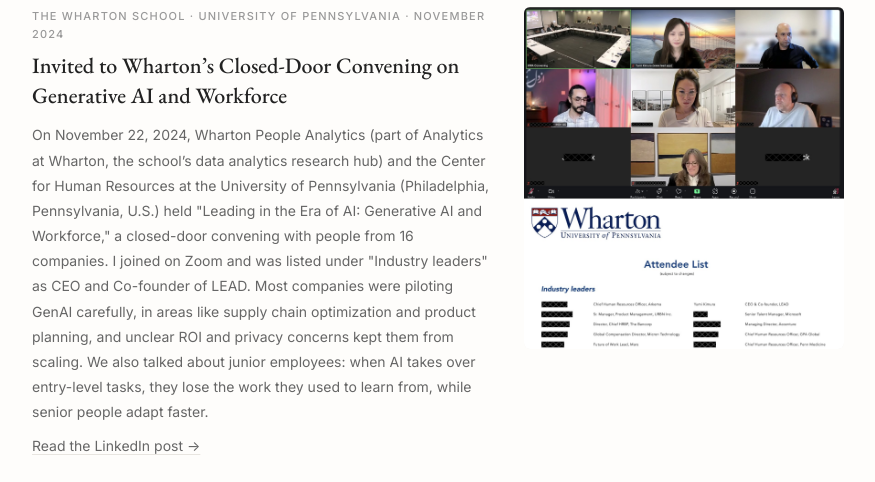
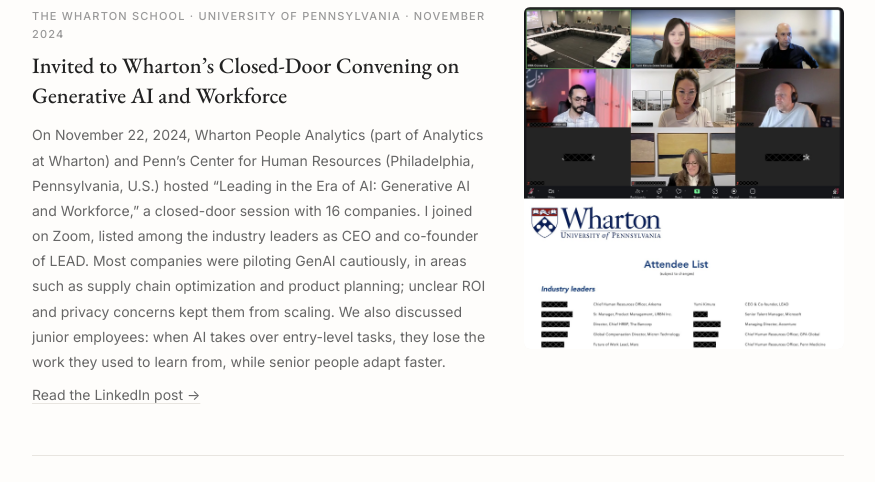
Before and after one commit to yumik20/yumik20.github.io, a plain HTML site: page achievements.html in a window 1280 px wide. Shown: the part 3880-4362 px from the top of the page, without its empty margins (202-1077 px from the left). Drawn offline with nearby package versions, Linux system fonts and the light colour scheme.

Commit message:
Achievements: tighten Wharton entry
Co-Authored-By: Claude Opus 5.5 <noreply@anthropic.com>

```diff
--- a/achievements.html
+++ b/achievements.html
@@ -452,7 +452,7 @@
     <div class="mi-body">
       <div class="mi-label">The Wharton School &middot; University of Pennsylvania &middot; November 2024</div>
       <div class="mi-title">Invited to Wharton&rsquo;s Closed-Door Convening on Generative AI and Workforce</div>
-      <p class="mi-desc">On November 22, 2024, Wharton People Analytics (part of Analytics at Wharton, the school&rsquo;s data analytics research hub) and the Center for Human Resources at the University of Pennsylvania (Philadelphia, Pennsylvania, U.S.) held "Leading in the Era of AI: Generative AI and Workforce," a closed-door convening with people from 16 companies. I joined on Zoom and was listed under "Industry leaders" as CEO and Co-founder of LEAD. Most companies were piloting GenAI carefully, in areas like supply chain optimization and product planning, and unclear ROI and privacy concerns kept them from scaling. We also talked about junior employees: when AI takes over entry-level tasks, they lose the work they used to learn from, while senior people adapt faster.</p>
+      <p class="mi-desc">On November 22, 2024, Wharton People Analytics (part of Analytics at Wharton) and Penn&rsquo;s Center for Human Resources (Philadelphia, Pennsylvania, U.S.) hosted &ldquo;Leading in the Era of AI: Generative AI and Workforce,&rdquo; a closed-door session with 16 companies. I joined on Zoom, listed among the industry leaders as CEO and co-founder of LEAD. Most companies were piloting GenAI cautiously, in areas such as supply chain optimization and product planning; unclear ROI and privacy concerns kept them from scaling. We also discussed junior employees: when AI takes over entry-level tasks, they lose the work they used to learn from, while senior people adapt faster.</p>
       <p class="mi-desc" style="margin-top: 8px;"><a href="https://www.linkedin.com/feed/update/urn:li:activity:7267648486538379265/" style="color:var(--text-light);text-underline-offset:3px;">Read the LinkedIn post &rarr;</a></p>
     </div>
   </div>
```
